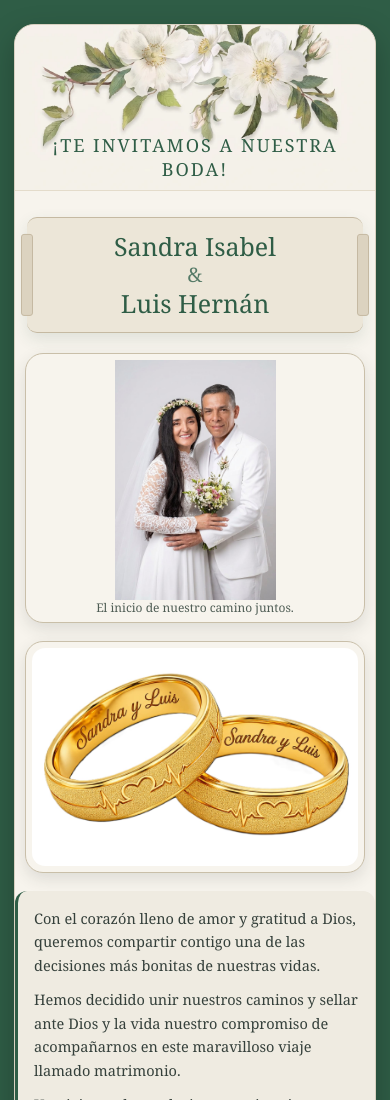
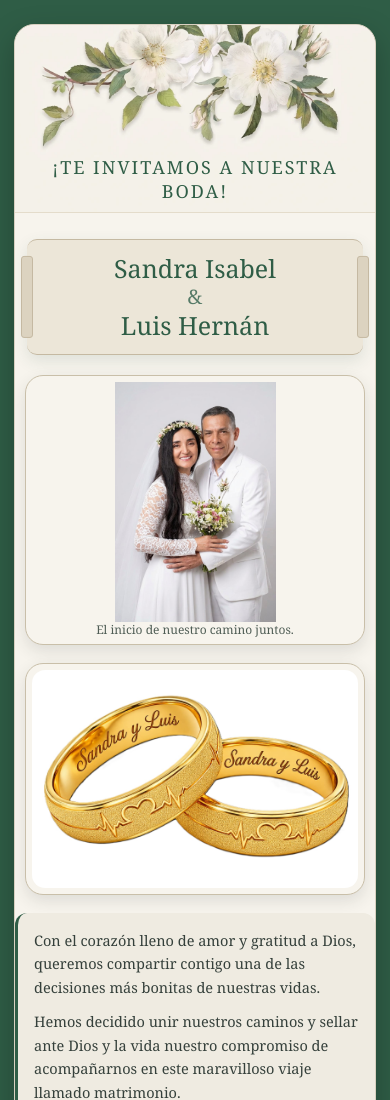
Before and after one commit to LuisDataS/Mi-Boda, a plain HTML site: page index.html in a window 390 px wide. Shown: the top 1100 px of the page. Drawn offline with Linux system fonts and the light colour scheme.

Commit message:
Adjust media query breakpoints and padding

```diff
--- a/index.html
+++ b/index.html
@@ -519,7 +519,7 @@
       margin-top: 8px;
     }
 
-    @media (min-width: 601px) {
+    @media (min-width: 600px) {
       .encabezado-floral {
         padding-top: 165px; /* Súbelo a 175px o 185px si quieres aún más espacio */
       }
@@ -537,7 +537,7 @@
 
     @media (max-width: 480px) {
       .encabezado-floral {
-        padding: 108px 14px 8px;
+        padding: 130px 14px 8px;
       }
       .encabezado-floral .subtitulo {
         font-size: 18px;
```
